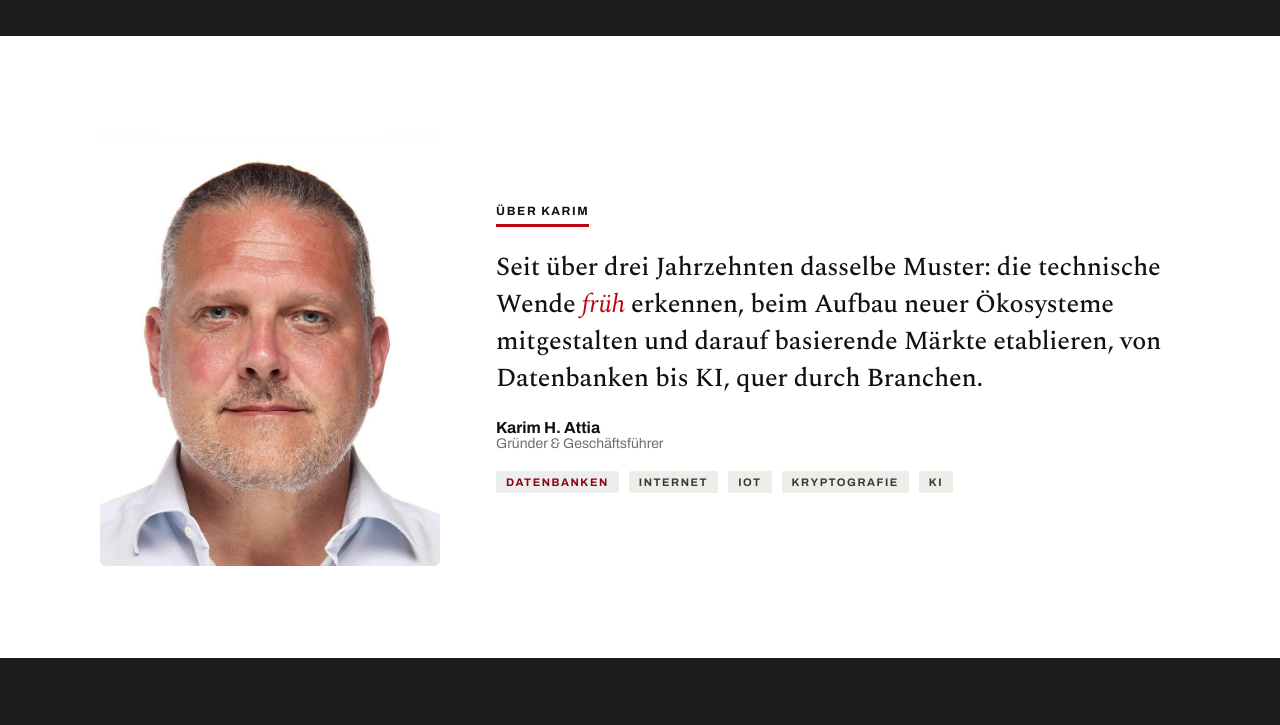
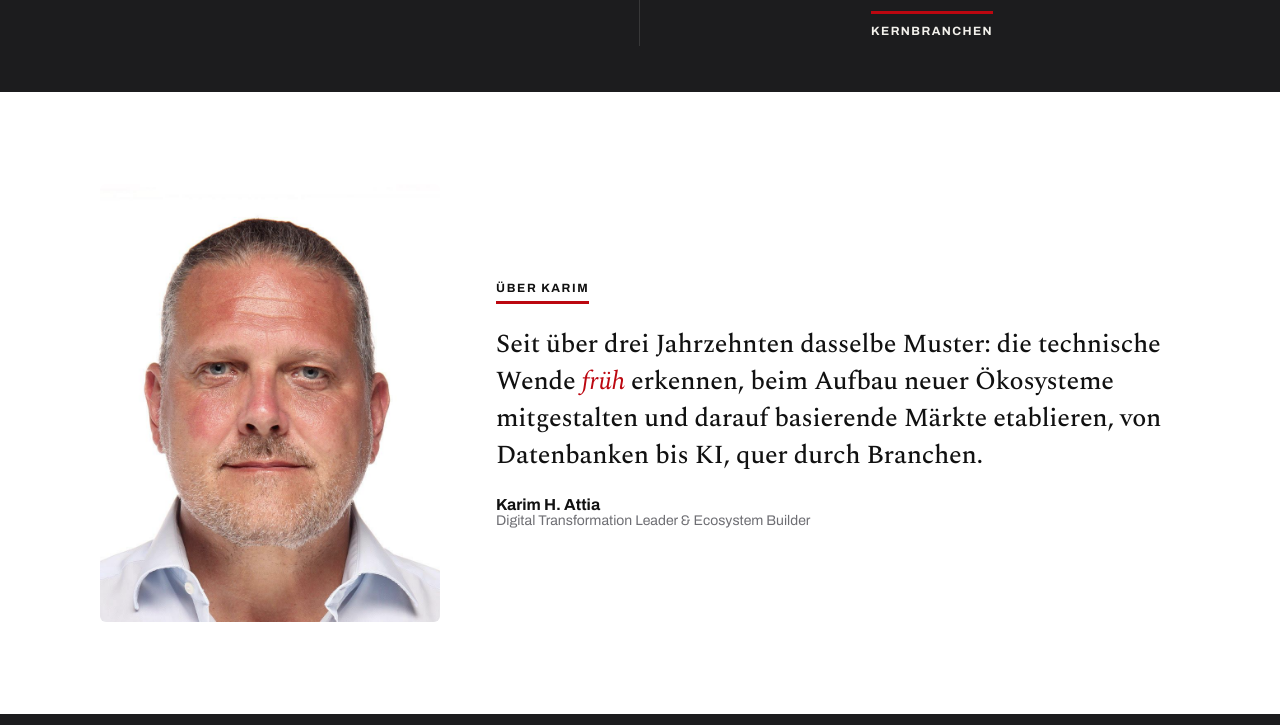
Before and after one commit to KHA-DE/attia-consulting, a plain HTML site: page index.html in a window 1280 px wide. Shown: the part 1912-2637 px from the top of the page. Drawn offline with nearby package versions, Linux system fonts and the light colour scheme; a web font is replaced by a local one.

Commit message:
feat(web): refine about title, add profile header, localise footer & address
Remove the tag row under the name and set the role to "Digital Transformation
Leader & Ecosystem Builder" in both languages. Add a visible header to the
profile band (eyebrow Profil/Profile). Localise the footer and contact address
so the English version reads "Germany" and "VAT ID" (Managing Director) while
the German stays USt-IdNr. / Geschäftsführer.

```diff
--- a/index.html
+++ b/index.html
@@ -53,12 +53,9 @@ a:hover{color:var(--ac-red-deep)}
 .btn-outline{background:transparent;color:#fff;border-color:rgba(255,255,255,.4)}
 .btn-outline:hover{border-color:#fff}
 
-/* eyebrow / tags */
+/* eyebrow */
 .eyebrow{display:inline-block;font-family:var(--font-sans);font-size:var(--text-2xs);font-weight:700;letter-spacing:var(--ls-label);text-transform:uppercase;color:var(--ac-ink);padding-bottom:6px;border-bottom:3px solid var(--ac-red)}
 .eyebrow.light{color:var(--text-ondark)}
-.tag{display:inline-flex;align-items:center;font-family:var(--font-sans);font-size:var(--text-3xs);font-weight:700;letter-spacing:var(--ls-label);text-transform:uppercase;padding:5px 10px;border-radius:var(--radius-sm)}
-.tag.neutral{background:var(--ac-paper-sink);color:var(--ac-ink-soft)}
-.tag.red{background:var(--ac-red-tint);color:var(--ac-red-deep)}
 
 /* header */
 header{position:sticky;top:0;z-index:50;background:var(--ac-paper);border-bottom:1px solid var(--ac-line);transition:box-shadow var(--dur-base) var(--md-ease)}
@@ -105,6 +102,7 @@ section{padding:92px 0}
 /* stats band */
 .band{background:var(--ac-graphite);color:#fff}
 .band-sec{padding:46px 0}
+.band .phead{margin-bottom:30px}
 .band .profcols{display:grid;grid-template-columns:1fr 1fr;border-top:1px solid rgba(255,255,255,.16)}
 .band .pstats{padding-right:44px;border-right:1px solid rgba(255,255,255,.12);text-align:center;display:flex;flex-direction:column;justify-content:center}
 .band .plists{padding-left:44px;text-align:center;display:flex;flex-direction:column;justify-content:center}
@@ -126,7 +124,6 @@ section{padding:92px 0}
 .about .q em{color:var(--ac-red);font-style:italic}
 .about .role{margin-top:22px;font-size:14px;color:var(--ac-ink-muted)}
 .about .role b{color:var(--ac-ink);font-weight:700;display:block;font-size:16px}
-.about .tags{display:flex;gap:10px;margin-top:20px;flex-wrap:wrap}
 
 /* wall / relationship network */
 .wall{background:var(--ac-graphite);color:#fff}
@@ -227,20 +224,22 @@ const T = {
       ['03','Netzwerk','Zugang zu den richtigen Leuten zur richtigen Zeit.','Über Industrien und Technologien hinweg, seit über drei Jahrzehnten gewachsen.'],
     ],
     more:'Mehr', less:'Weniger',
+    profilEy:'Profil',
     stats3:[['1989','Aktiv seit'],['Global','Netzwerk'],['C-Level','Sparring']],
     bandWaves:'Technologiewellen', waves:['Datenbanken','Internet','Internet der Dinge','Künstliche Intelligenz'],
     bandIndustries:'Kernbranchen', industries:['ERP','Marketing & Advertising','Health','Sustainability'],
     aboutEy:'Über Karim',
     aboutQ:['Seit über drei Jahrzehnten dasselbe Muster: die technische Wende ','früh',' erkennen, beim Aufbau neuer Ökosysteme mitgestalten und darauf basierende Märkte etablieren, von Datenbanken bis KI, quer durch Branchen.'],
-    aboutRole:['Karim H. Attia','Gründer & Geschäftsführer'],
-    tags:['Datenbanken','Internet','IoT','Kryptografie','KI'],
+    aboutRole:['Karim H. Attia','Digital Transformation Leader & Ecosystem Builder'],
     wallEy:'Stationen & Netzwerk', wallH:'Wo aus Technik Märkte wurden.',
     wallSub:'Ausgewählte Gründungen, Exits und Standardisierungsgremien, über vier Technologiewellen.',
     netHint:'Mit der Maus über einen Knoten fahren oder tippen, um die Verbindungen zu sehen.',
     cEy:'Kontakt', cH:'Sprechen wir.',
     cLabels:['Telefon','E-Mail','Anschrift','Name','Nachricht','Anfrage senden'],
     cPlace:['Ihr Name','name@firma.de','Worum geht es?'],
+    cAddr:'Gorch-Fock-Haus · Breite Straße 159 · 22767 Hamburg',
     done:['Gesendet','Vielen Dank','Wir melden uns kurzfristig unter'],
+    footer:['ATTIA Consulting · Gorch-Fock-Haus · Breite Straße 159 · 22767 Hamburg · USt-IdNr. DE247412700','Geschäftsführer: Karim H. Attia · © 2026'],
   },
   en:{
     navMain:[['Services','leistungen'],['Profile','profil'],['About Karim','ueber'],['Track record','netzwerk']], navContact:'Contact',
@@ -256,20 +255,22 @@ const T = {
       ['03','Network','Access to the right people at the right time.','Across industries and technologies, grown over three decades.'],
     ],
     more:'More', less:'Less',
+    profilEy:'Profile',
     stats3:[['1989','Active since'],['Global','Network'],['C-Level','Sparring']],
     bandWaves:'Technology waves', waves:['Databases','Internet','Internet of Things','Artificial Intelligence'],
     bandIndustries:'Core industries', industries:['ERP','Marketing & Advertising','Health','Sustainability'],
     aboutEy:'About Karim',
     aboutQ:['For over three decades, the same pattern: spotting the technical shift ','early',', helping build the ecosystems around it and establishing the markets on top, from databases to AI, across the most diverse industries.'],
-    aboutRole:['Karim H. Attia','Founder & Managing Director'],
-    tags:['Databases','Internet','IoT','Cryptography','AI'],
+    aboutRole:['Karim H. Attia','Digital Transformation Leader & Ecosystem Builder'],
     wallEy:'Track record & network', wallH:'Where technology became markets.',
     wallSub:'Selected ventures, exits and standards bodies, across four waves of technology.',
     netHint:'Hover or tap a node to trace its connections.',
     cEy:'Contact', cH:"Let's talk.",
     cLabels:['Phone','Email','Address','Name','Message','Send enquiry'],
     cPlace:['Your name','name@company.com','What is it about?'],
+    cAddr:'Gorch-Fock-Haus · Breite Straße 159 · 22767 Hamburg · Germany',
     done:['Sent','Thank you','We will get back to you shortly at'],
+    footer:['ATTIA Consulting · Gorch-Fock-Haus · Breite Straße 159 · 22767 Hamburg · Germany · VAT ID DE247412700','Managing Director: Karim H. Attia · © 2026'],
   },
 };
 const N = {
@@ -374,6 +375,7 @@ function view(lang){
   </div></section>
 
   <div class="band" id="profil"><section class="band-sec"><div class="wrap">
+    <div class="phead"><span class="eyebrow light">${t.profilEy}</span></div>
     <div class="profcols">
       <div class="pstats">${t.stats3.map(s=>`<div class="scell"><div class="stat-v">${s[0]}</div><div class="stat-l">${s[1]}</div></div>`).join('')}</div>
       <div class="plists">
@@ -389,7 +391,6 @@ function view(lang){
       <span class="eyebrow">${t.aboutEy}</span>
       <div class="q">${esc(t.aboutQ[0])}<em>${esc(t.aboutQ[1])}</em>${esc(t.aboutQ[2])}</div>
       <div class="role"><b>${t.aboutRole[0]}</b>${t.aboutRole[1]}</div>
-      <div class="tags">${t.tags.map((x,i)=>`<span class="tag ${i===0?'red':'neutral'}">${x}</span>`).join('')}</div>
     </div>
   </div></section>
 
@@ -405,7 +406,7 @@ function view(lang){
       <h2 class="ch">${t.cH}</h2>
       <div class="row"><div class="k">${t.cLabels[0]}</div><div class="v">+49 172 4235533</div></div>
       <div class="row"><div class="k">${t.cLabels[1]}</div><div class="v"><a href="mailto:karim@attia.consulting">karim@attia.consulting</a></div></div>
-      <div class="row"><div class="k">${t.cLabels[2]}</div><div class="v">Gorch-Fock-Haus · Breite Straße 159 · 22767 Hamburg</div></div>
+      <div class="row"><div class="k">${t.cLabels[2]}</div><div class="v">${t.cAddr}</div></div>
     </div>
     <form class="cform" novalidate>
       <div class="field"><label>${t.cLabels[3]}</label><input name="name" placeholder="${t.cPlace[0]}"></div>
@@ -417,7 +418,7 @@ function view(lang){
 
   <footer class="site"><div class="wrap row">
     ${wordmark('footer-word')}
-    <div class="legal">ATTIA Consulting · Gorch-Fock-Haus · Breite Straße 159 · 22767 Hamburg · USt-IdNr. DE247412700<br>Geschäftsführer: Karim H. Attia · © 2026</div>
+    <div class="legal">${t.footer[0]}<br>${t.footer[1]}</div>
   </div></footer>
 
   <button class="fab" data-show="false" data-scroll="kontakt" aria-label="Kontakt">
```
